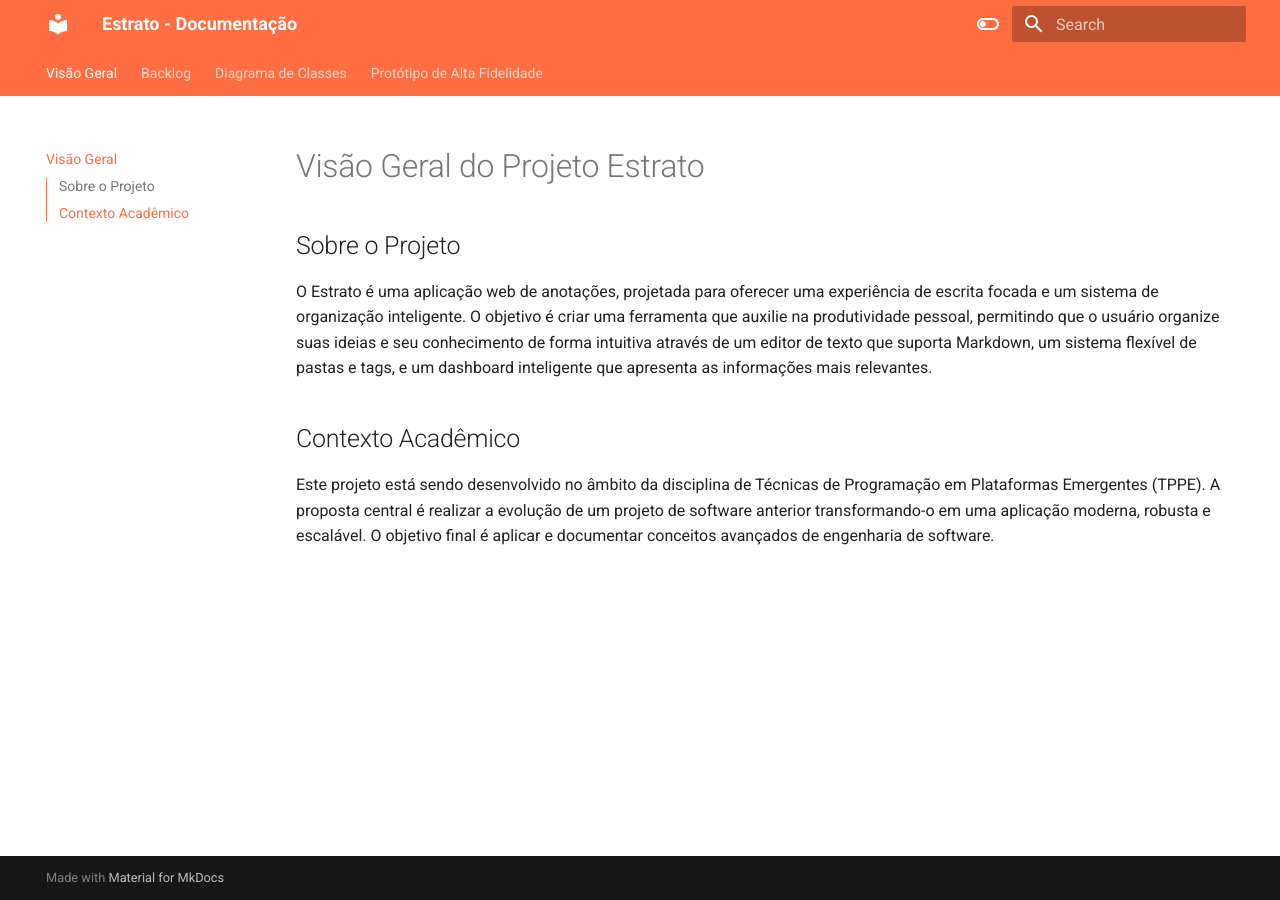
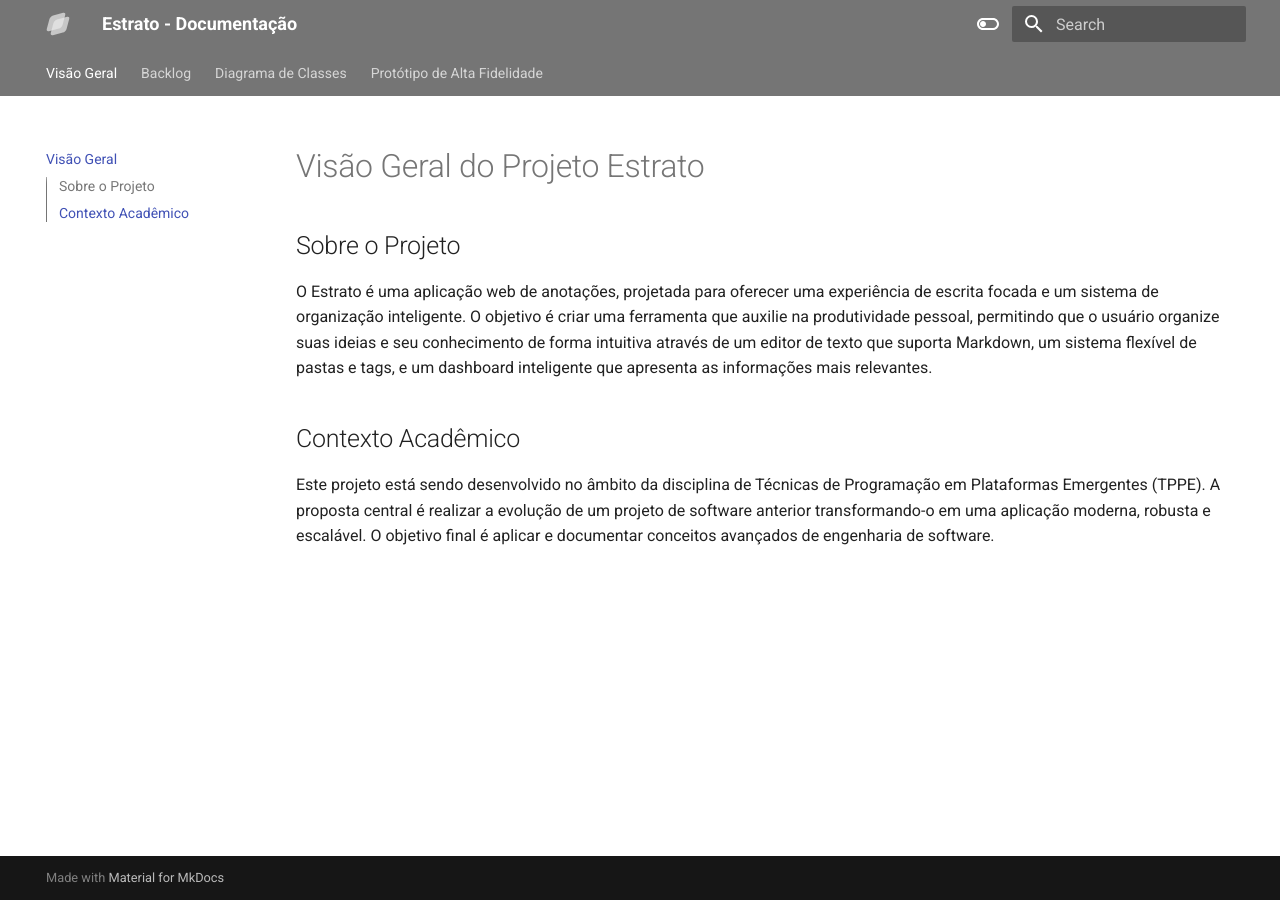
Before and after one commit to estrato-notes/estrato-docs, an MkDocs documentation site: the page built from docs/index.md, in a window 1280 px wide. Built offline with MkDocs 1.6.1 and Material for MkDocs 9.7.7, drawn with Linux system fonts in a browser that asks for light colours.

```diff
--- a/mkdocs.yml
+++ b/mkdocs.yml
@@ -1,16 +1,18 @@
 site_name: Estrato - Documentação
 theme:
   name: material
+  logo: assets/simbol-white2.svg
+  favicon: assets/simbol-white2.svg
 
   palette:
     - scheme: default
-      primary: deep orange
+      primary: grey
       toggle:
         icon: material/toggle-switch-off-outline
         name: Switch to dark mode
 
     - scheme: slate
-      primary: deep orange
+      primary: grey
       toggle:
         icon: material/toggle-switch
         name: Switch to light mode
```
Also changed, not shown: docs/prototype.md (+9 -1 lines), docs/assets/simbol-white2.svg (added).
